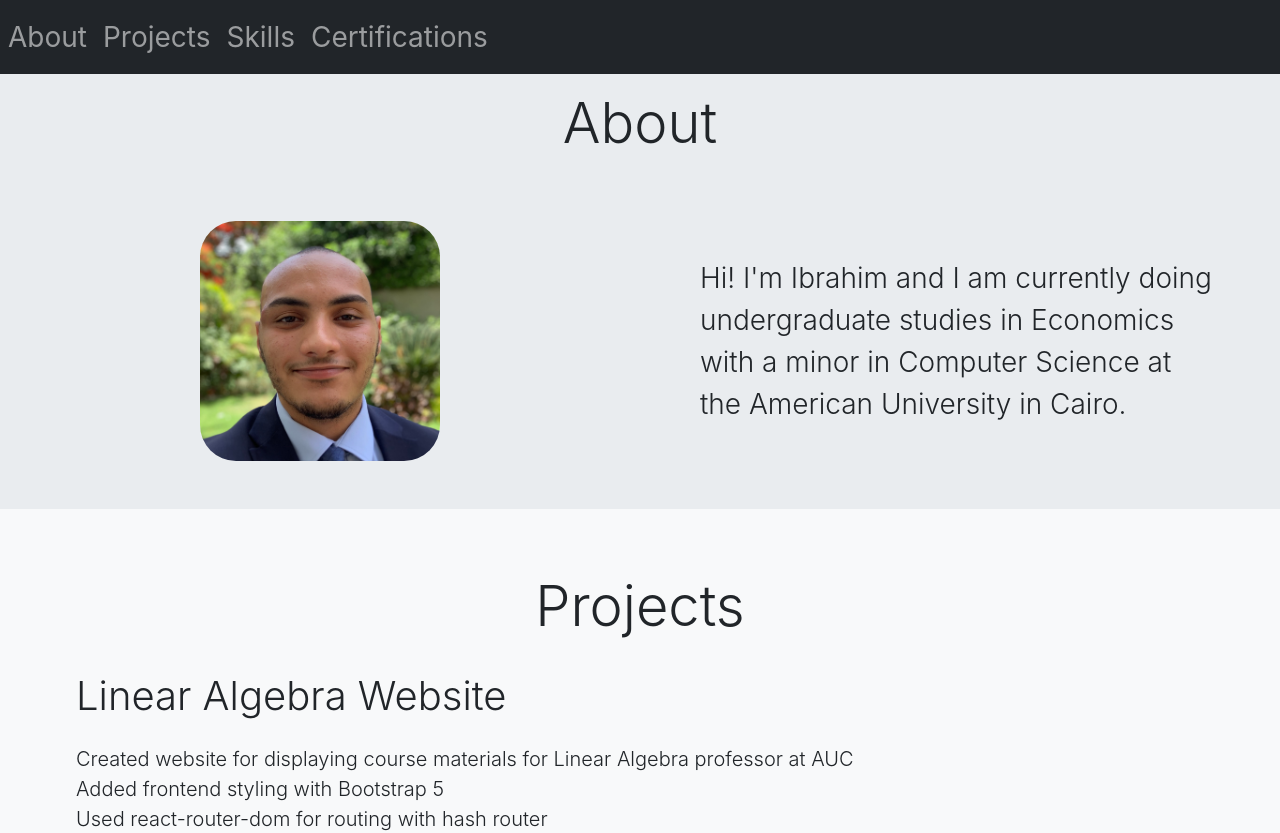
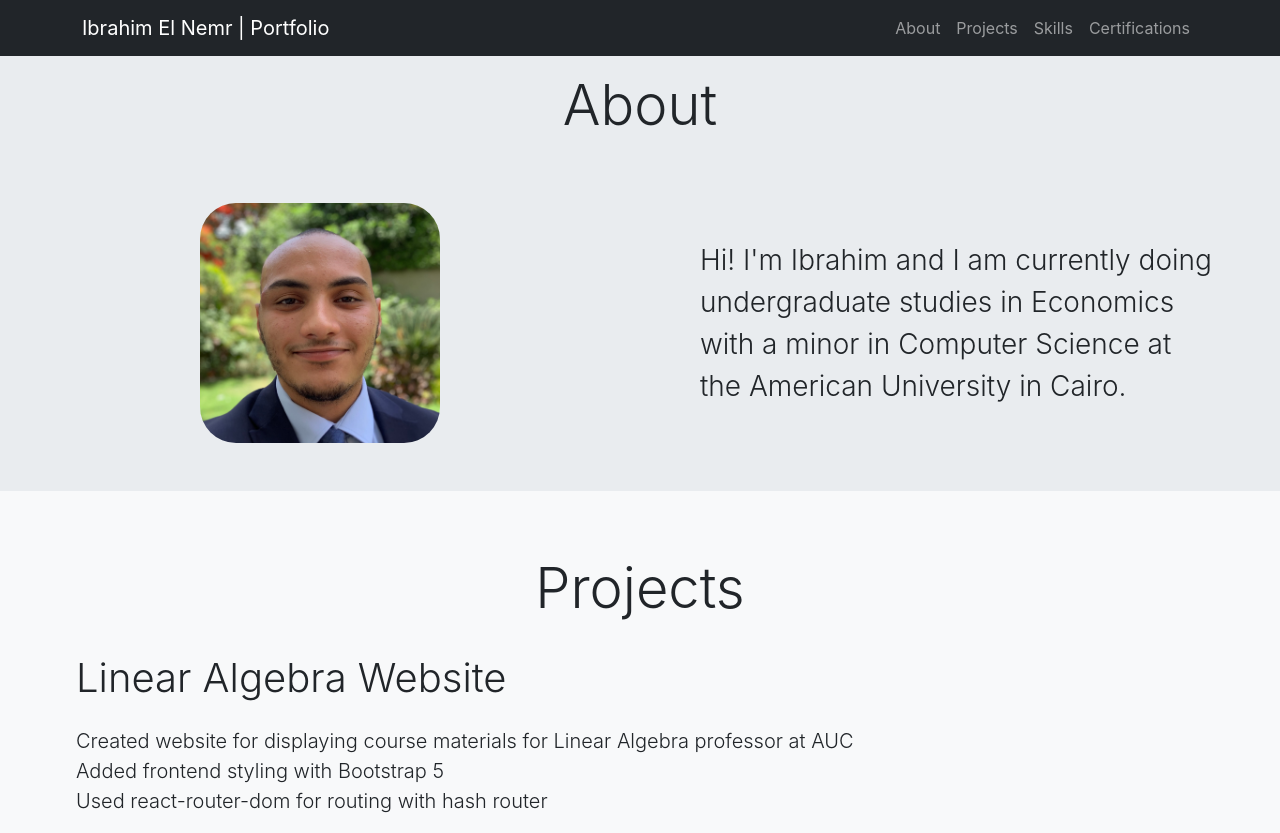
Before and after one commit to ibrahimelnemr/portfolio, a React (Create React App) app: page / in a window 1280 px wide. Shown: the top 833 px of the page. Built offline with nearby package versions, Linux system fonts and the light colour scheme.

Commit message:
Fix bootstrap import and improve navbar

```diff
--- a/src/App.js
+++ b/src/App.js
@@ -1,4 +1,3 @@
-import 'bootstrap/dist/css/bootstrap.min.css';
 import './App.css';
 import Navbar from './components/Navbar';
 import Main from './components/Main'
--- a/src/components/Navbar.js
+++ b/src/components/Navbar.js
@@ -5,31 +5,55 @@
         <>
 <div class="row p-0 m-0">
 
-    <nav class="navbar navbar-expand navbar-dark bg-dark fs-3">
-          <ul class="navbar-nav">
-            <li class="nav-item">
-              <a class="nav-link" aria-current="page"
-              href="#about">About</a>
+<nav className="navbar navbar-expand-lg bg-dark navbar-dark">
+  <div className="container">
+    <a href="#" className="navbar-brand">
+    Ibrahim El Nemr | Portfolio
+    </a>
+
+    <button
+    className="navbar-toggler"
+    type="button"
+    data-bs-toggle="collapse" data-bs-target="#navmenu"
+    >
+    <span className="navbar-toggler-icon"></span>
+    </button>
+
+    <div className="collapse navbar-collapse" id="navmenu">
+      <ul className="navbar-nav ms-auto">
+
+        {/* About */}
+        <li className="nav-item">
+          <a href="#about" className="nav-link">
+            About
+          </a>
         </li>
-            <li class="nav-item">
-              <a class="nav-link" href="#projects">Projects</a>
+
+        {/* Projects */}
+        <li className="nav-item">
+          <a href="#projects" className="nav-link">
+            Projects
+          </a>
         </li>
-            <li class="nav-item">
-              <a class="nav-link" href="#skills">Skills</a>
+
+        {/* Skills */}
+        <li className="nav-item">
+          <a href="#skills" className="nav-link">
+            Skills
+          </a>
         </li>
-            <li class="nav-item">
-              <a class="nav-link"
-              href="#certifications">Certifications</a>
+
+        {/* Certifications */}
+        <li className="nav-item">
+          <a href="#certifications" className="nav-link">
+            Certifications
+          </a>
         </li>
-            {/* <li class="nav-item">
-              <a class="nav-link"
-              href="#resume">Resume</a>
-            </li>
-            <li class="nav-item">
-              <a class="nav-link"
-              href="#contact">Contact</a>
-            </li> */}
+
       </ul>
+    </div>
+  </div>
+
 
 </nav>
 
--- a/src/index.js
+++ b/src/index.js
@@ -1,5 +1,11 @@
 import React from 'react';
+
+// Boostrap - CSS
 import 'bootstrap/dist/css/bootstrap.min.css';
+
+// Bootstrap - JS
+import 'bootstrap/dist/js/bootstrap.bundle.min';
+
 import ReactDOM from 'react-dom/client';
 import './index.css';
 import App from './App';
```
Lines whose indentation alone changed are shown as unchanged.
